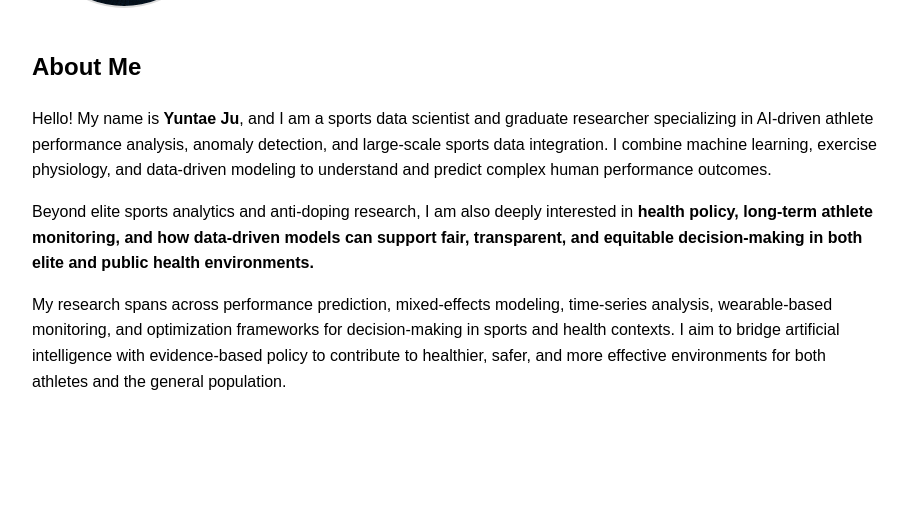
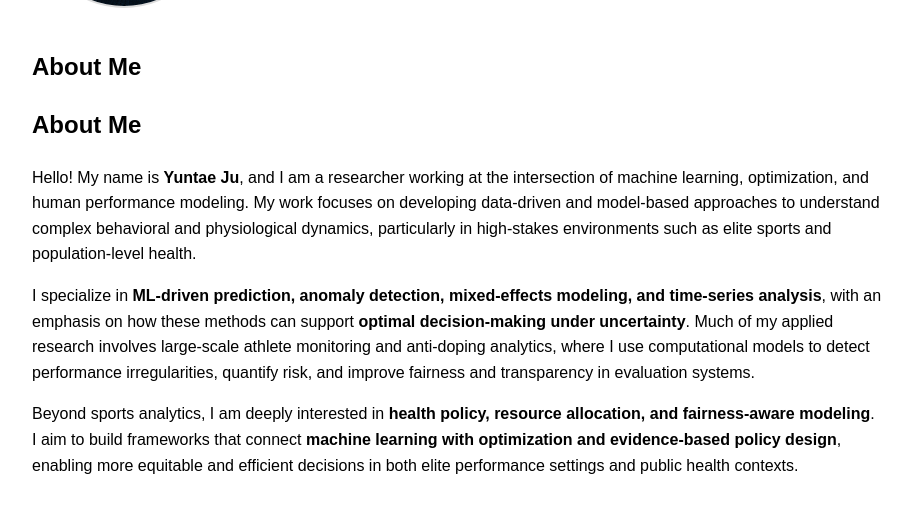
Before and after one commit to yuntae1116/yuntae1116.github.io, a plain HTML site: page index.html in a window 1280 px wide. Shown: the part 216-728 px from the top of the page, without its empty margins (183-1095 px from the left). Drawn offline with Linux system fonts and the light colour scheme.

Commit message:
Update index.html

```diff
--- a/index.html
+++ b/index.html
@@ -68,24 +68,27 @@
 
     <div class="section">
         <h2>About Me</h2>
+        <h2>About Me</h2>
         <p>
-            Hello! My name is <strong>Yuntae Ju</strong>, and I am a sports data scientist and graduate researcher
-            specializing in AI-driven athlete performance analysis, anomaly detection, and large-scale sports data integration.
-            I combine machine learning, exercise physiology, and data-driven modeling to understand and predict complex
-            human performance outcomes.
+        Hello! My name is <strong>Yuntae Ju</strong>, and I am a researcher working at the intersection of
+        machine learning, optimization, and human performance modeling. My work focuses on developing
+        data-driven and model-based approaches to understand complex behavioral and physiological dynamics,
+        particularly in high-stakes environments such as elite sports and population-level health.
         </p>
 
         <p>
-            Beyond elite sports analytics and anti-doping research, I am also deeply interested in
-            <strong>health policy, long-term athlete monitoring, and how data-driven models can support fair, transparent,
-            and equitable decision-making in both elite and public health environments.</strong>
+        I specialize in <strong>ML-driven prediction, anomaly detection, mixed-effects modeling, and
+        time-series analysis</strong>, with an emphasis on how these methods can support
+        <strong>optimal decision-making under uncertainty</strong>. Much of my applied research involves
+        large-scale athlete monitoring and anti-doping analytics, where I use computational models to detect
+        performance irregularities, quantify risk, and improve fairness and transparency in evaluation systems.
         </p>
 
         <p>
-            My research spans across performance prediction, mixed-effects modeling, time-series analysis,
-            wearable-based monitoring, and optimization frameworks for decision-making in sports and health contexts.
-            I aim to bridge artificial intelligence with evidence-based policy to contribute to healthier, safer,
-            and more effective environments for both athletes and the general population.
+        Beyond sports analytics, I am deeply interested in <strong>health policy, resource allocation, and
+        fairness-aware modeling</strong>. I aim to build frameworks that connect
+        <strong>machine learning with optimization and evidence-based policy design</strong>, enabling more
+        equitable and efficient decisions in both elite performance settings and public health contexts.
         </p>
     </div>
 
```
